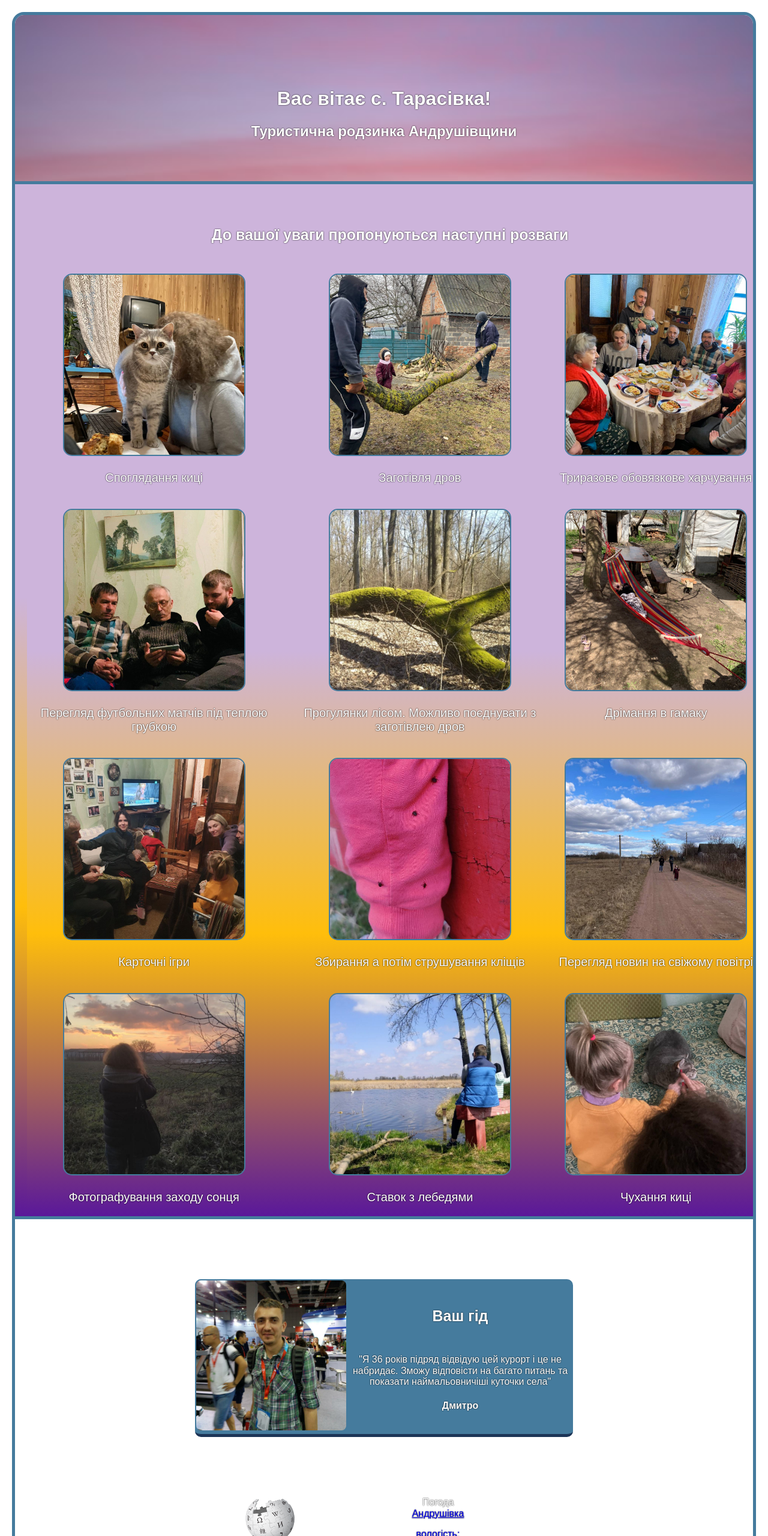
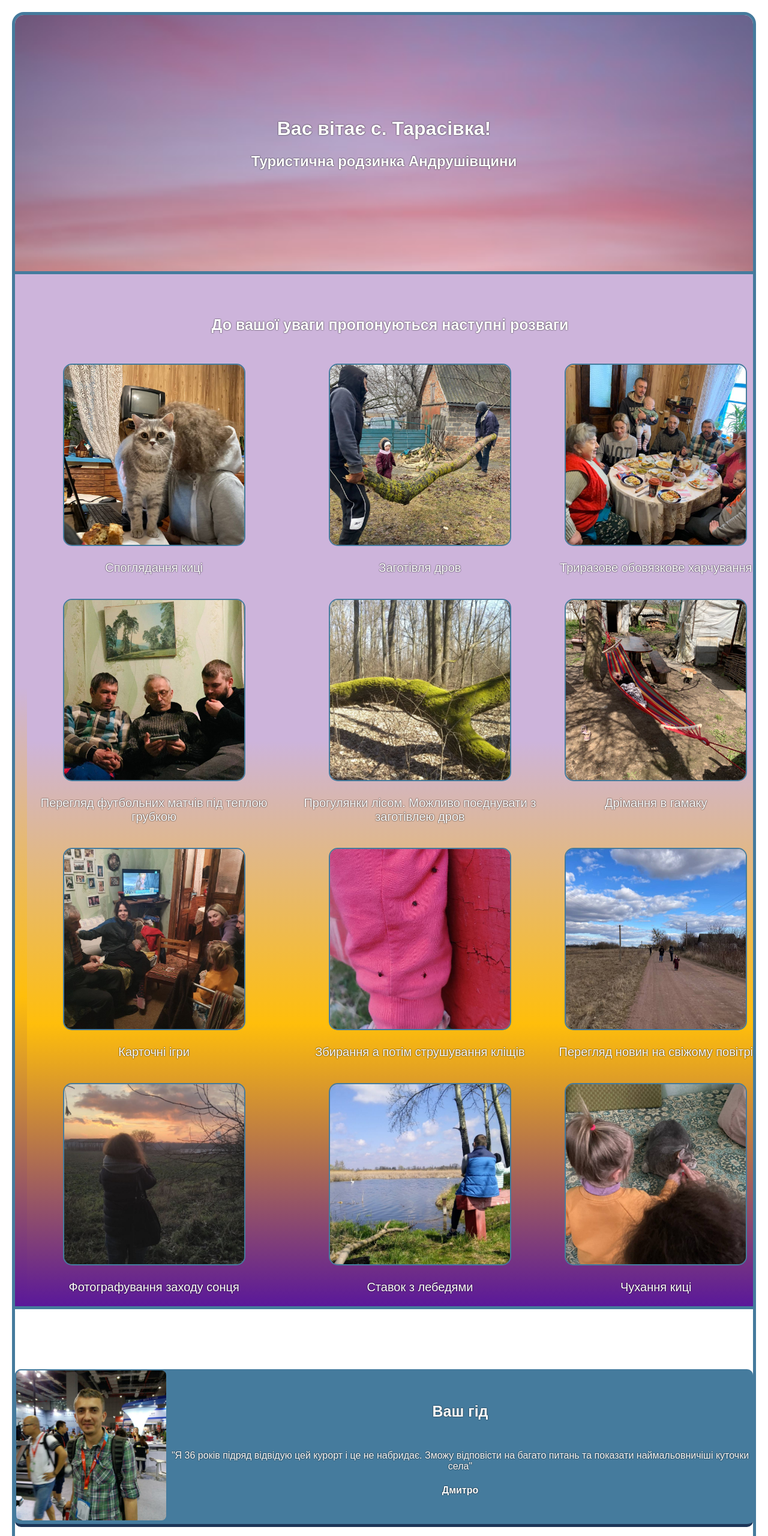
Before and after one commit to springdmitry/cooler_tarasivka, a website built with Vite: page index.html in a window 1280 px wide. Shown: the top 2560 px of the page at 60% size. Built offline with nearby package versions, Linux system fonts and the light colour scheme.

Commit message:
Update styles.css

```diff
--- a/styles.css
+++ b/styles.css
@@ -20,7 +20,7 @@ body {
 }
 
 #hero {
-    padding: 100px 0 50px;
+    padding: 150px 0;
     background-image: url("images/sunset.jpg");
     background-size: cover;
     background-position: center;
@@ -53,7 +53,7 @@ img:active {
     object-fit: contain;
     object-position: center;
     height: auto;
-    width: 500px;
+    width: 400px;
 }
 
 .act {
@@ -96,7 +96,7 @@ img:active {
    width: auto;
 }
 #guide {
-    margin: 100px 300px;
+    margin: 100px auto;
     display: flex;
     flex-direction: row-reverse;
     justify-content:  space-between;
```
